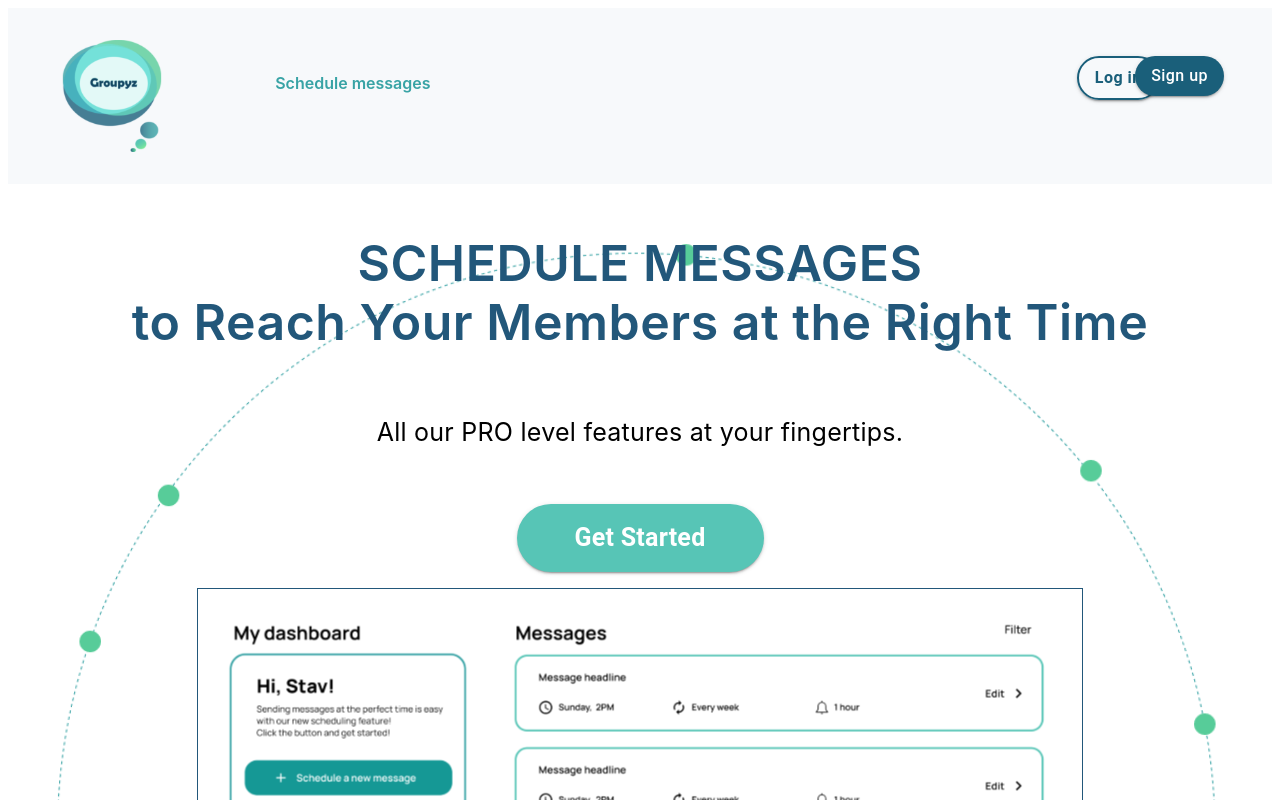
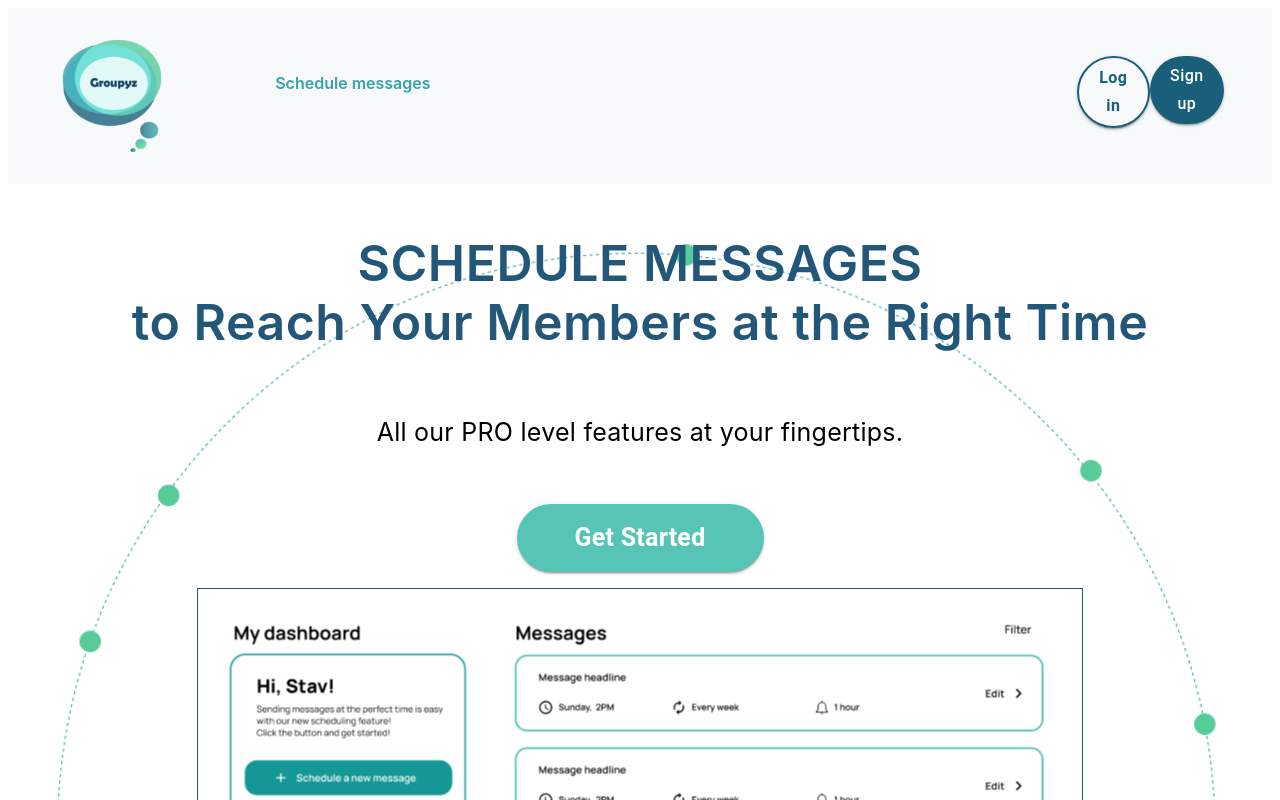
Before and after one commit to Groupyz/UI, a React (Create React App) app in the folder groupyz/: page / in a window 1280 px wide. Shown: the top 800 px of the page. Built offline with nearby package versions, Linux system fonts and the light colour scheme.

Commit message:
added new header button for logged in user

```diff
--- a/groupyz/src/Header.jsx
+++ b/groupyz/src/Header.jsx
@@ -1,8 +1,14 @@
 import "./styles/Header.css";
 import Logo from "./assets/images/logo.svg";
 import Button_c from "./components/global/Button_c";
+import LoginSignupButtons from "./components/global/LoginSignupButtons";
+import { useLocation } from "react-router-dom";
+import ScheduleButton from "./components/global/ScheduleButton";
 
 const Header = () => {
+  const location = useLocation();
+  const isLoggedIn =
+    location.pathname === "/addgroups" || location.pathname === "/qr";
   return (
     <header>
       <div class="container">
@@ -10,12 +16,7 @@ const Header = () => {
           <img src={Logo} width={112} height={112} alt="logo" />
         </div>
         <div class="scheduleContainer">{`Schedule messages`}</div>
-        <div class="loginButton">
-          <Button_c name="Log in" dest="./login" />
-        </div>
-        <div class="signupButton">
-          <Button_c name="Sign up" dest="./signup" />
-        </div>
+        {isLoggedIn ? <ScheduleButton /> : <LoginSignupButtons />}
       </div>
     </header>
   );
--- /dev/null
+++ b/groupyz/src/components/global/LoginSignupButtons.jsx
@@ -0,0 +1,17 @@
+import "../../styles/Header.css";
+import Button_c from "./Button_c";
+
+const LoginSignupButtons = () => {
+  return (
+    <div class="loginSignupContainer">
+      <div class="loginButton">
+        <Button_c name="Log in" dest="./login" />
+      </div>
+      <div class="signupButton">
+        <Button_c name="Sign up" dest="./signup" />
+      </div>
+    </div>
+  );
+};
+
+export default LoginSignupButtons;
--- /dev/null
+++ b/groupyz/src/components/global/ScheduleButton.jsx
@@ -0,0 +1,13 @@
+import "./styles/ScheduleButton.css";
+import Button_c from "./Button_c";
+import plus from "../../assets/images/plus.svg";
+
+const ScheduleButton = () => {
+  return (
+    <div class="schedule">
+      <Button_c image={plus} name="Schedule a new message" />
+    </div>
+  );
+};
+
+export default ScheduleButton;
--- a/groupyz/src/components/global/styles/Button_c.css
+++ b/groupyz/src/components/global/styles/Button_c.css
@@ -7,4 +7,5 @@
 .image {
   justify-content: left;
   padding: 0.5rem;
+  padding-top: 1rem
 }
--- /dev/null
+++ b/groupyz/src/components/global/styles/ScheduleButton.css
@@ -0,0 +1,19 @@
+.schedule {
+    padding-top: 3rem;
+    padding-right: 3rem;
+}
+
+.schedule #Button_c {
+    width: 290px;
+    height: 54px;
+    border-radius: 20px;
+    border: 2px solid #22577A;
+    color: #22577A;
+    font-weight: 600;
+    background: none;
+    padding: 1rem;
+}
+
+.schedule .img  {
+    padding-top: 0.5rem;
+}
--- a/groupyz/src/styles/Header.css
+++ b/groupyz/src/styles/Header.css
@@ -4,6 +4,11 @@ header .container {
     background-color: #F7F9FB;
     grid-template-columns: 1fr 3fr 1fr;
     grid-gap: 1.5rem;
+}
+
+.loginSignupContainer {
+    display: grid;
+    grid-template-columns: auto auto;
 }
 
 header .container .logoContainer {
@@ -22,7 +27,7 @@ header .container .logoContainer {
     color: #38A3A5;
 }
 header .loginButton {
-    grid-column: 3;
+    grid-column: 1;
     grid-row: 1;
     display: flex;
     justify-content: flex-start;
@@ -41,7 +46,7 @@ header .loginButton #Button_c {
 }
 
 header .signupButton {
-    grid-column: 3;
+    grid-column: 2;
     grid-row:1;
     display: flex;
     justify-content: flex-end;
```
Also changed, not shown: groupyz/src/assets/images/plus.svg (added).
